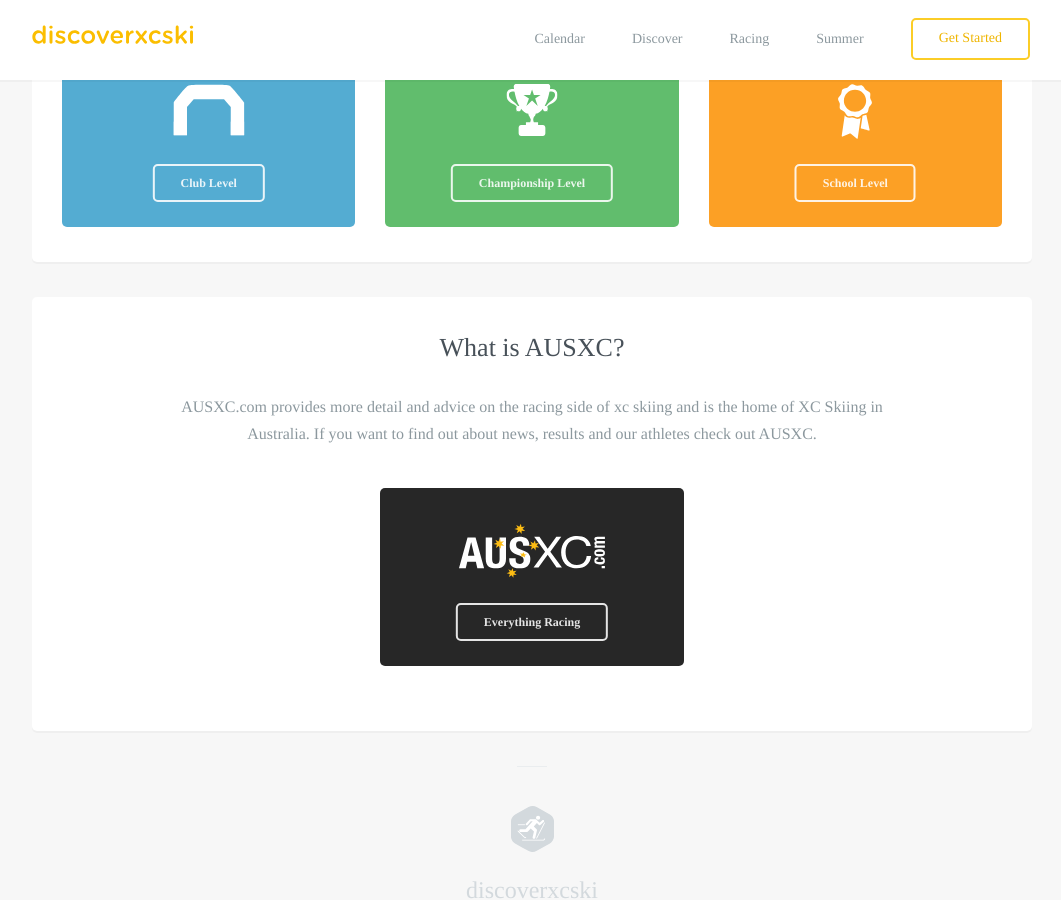
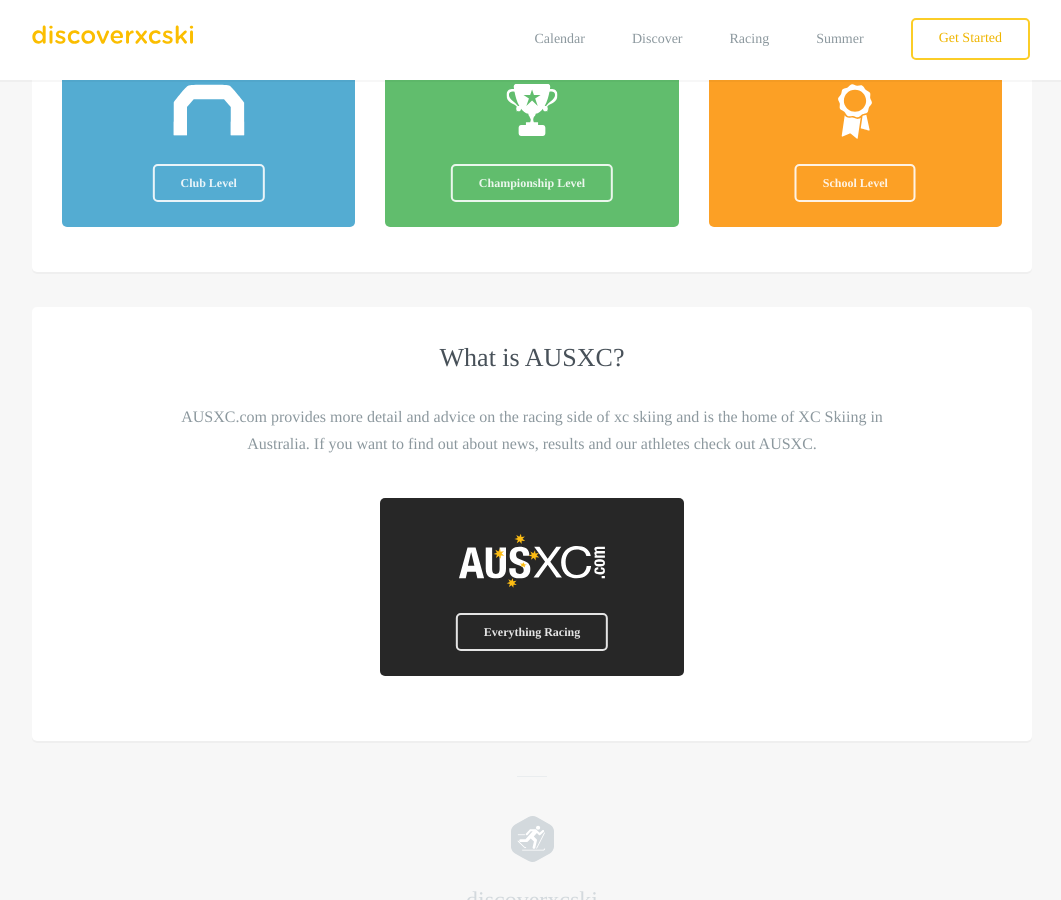
Before and after one commit to robcatto/robcatto.github.io, a Jekyll site: the page built from racing/index.html, in a window 1280 px wide and 900 px high, scrolled down 1420 px. Shown: the whole window, without its empty margins (108-1169 px from the left). Built offline with Jekyll 4.4.1, drawn with Linux system fonts in a browser that asks for light colours; some web fonts are replaced; Markdown is read by kramdown in place of the engine named in the settings.

Commit message:
Update index.html

```diff
--- a/racing/index.html
+++ b/racing/index.html
@@ -63,7 +63,7 @@ layout: default
                     <a class="button small dark" href="/racing/event-formats" data-featurette="analytics-click-event" data-event-category="button" data-event-action="M: Clicked Design an iOS Game" data-event-label="Source: Homepage Alt" id="featurette-35">More Info</a>
                 </section>
 
-                 <section class="mobile_section" style:"padding-bottom: 45px">
+                 <section class="mobile_section" style="padding-bottom: 45px">
                 <h3>Racing in Australia</h3>
                 <p>
                     In Australia races fall into three main categories. Club races, which are open to all to participants from under 5 to over 80. Championship races, where you can win a state or national title and qualify for National Team level competition. And finally schools events, which are open to any primary or secondary school students.
```
